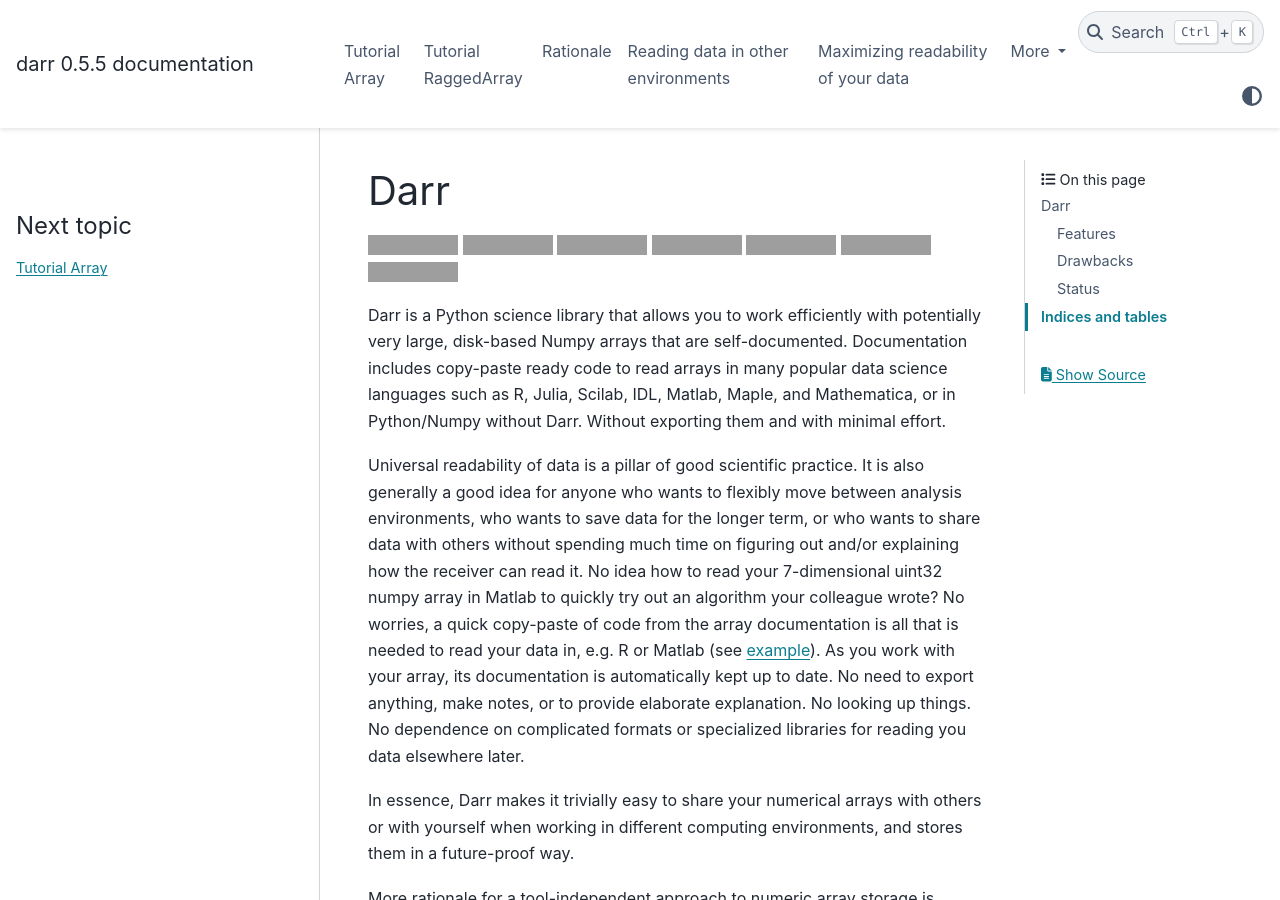
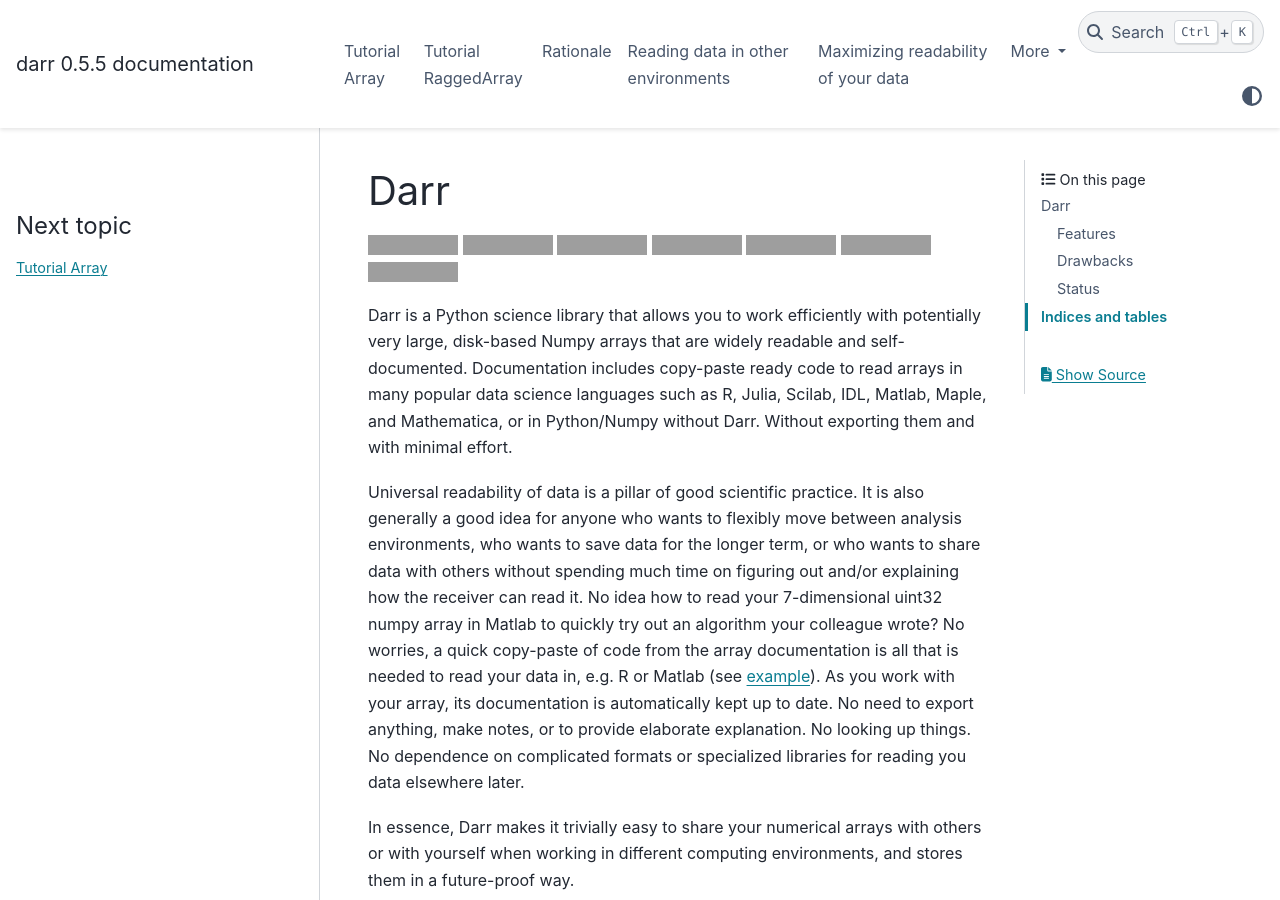
Before and after one commit to gbeckers/Darr, a Sphinx documentation site: the page built from docs/index.rst, in a window 1280 px wide and 900 px high, cut to the strip 0-900 px from the top of the window. Built offline with Sphinx 7.4.7 and the PyData theme 0.15.4, drawn with Linux system fonts in a browser that asks for light colours; grey boxes are pictures that could not be loaded.

Commit message:
minor text improvement

```diff
--- a/docs/index.rst
+++ b/docs/index.rst
@@ -10,11 +10,11 @@
 |Codecov Badge| |Docs Status| |Zenodo Badge|
 
 Darr is a Python science library that allows you to work efficiently with
-potentially very large, disk-based Numpy arrays that are self-documented.
-Documentation includes copy-paste ready code to read arrays in many popular
-data science languages such as R, Julia, Scilab, IDL, Matlab, Maple, and
-Mathematica, or in Python/Numpy without Darr. Without exporting
-them and with minimal effort.
+potentially very large, disk-based Numpy arrays that are widely readable and
+self-documented. Documentation includes copy-paste ready code to read arrays
+in many popular data science languages such as R, Julia, Scilab, IDL,
+Matlab, Maple, and Mathematica, or in Python/Numpy without Darr. Without
+exporting them and with minimal effort.
 
 Universal readability of data is a pillar of good scientific practice. It is
 also generally a good idea for anyone who wants to flexibly move between
```
Also changed, not shown: README.rst (+5 -5 lines), setup.py (+5 -5 lines).
